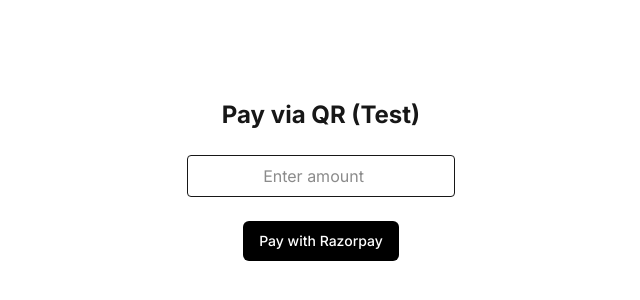
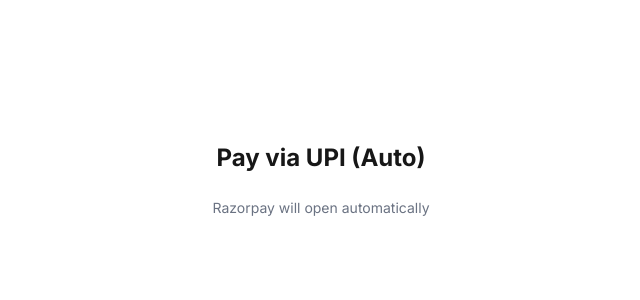
Before and after one commit to maruthu-05/cashless-payment, a Next.js app: page /payment/upi in a window 1280 px wide. Shown: the part 244-544 px from the top of the page, without its empty margins (319-959 px from the left). Built offline with nearby package versions, Linux system fonts and the light colour scheme.

Commit message:
Update page.tsx

```diff
--- a/src/app/payment/upi/page.tsx
+++ b/src/app/payment/upi/page.tsx
@@ -1,23 +1,24 @@
 "use client";
 
-import { useState } from "react";
+import { useEffect, useState } from "react";
 import Script from "next/script";
 import { Button } from "@/components/ui/button";
 
-export default function QRPayment() {
-  const [amount, setAmount] = useState("");
+export default function UpiPayment() {
+  const [amount, setAmount] = useState("100"); // default ₹100
+  const [isScriptLoaded, setIsScriptLoaded] = useState(false);
 
-  const handlePayment = async () => {
+  const handlePayment = () => {
     const amountInPaise = parseInt(amount) * 100;
 
     const options = {
-      key: process.env.NEXT_PUBLIC_RAZORPAY_KEY_ID,
+      key: process.env.NEXT_PUBLIC_RAZORPAY_KEY_ID!,
       amount: amountInPaise,
       currency: "INR",
       name: "CashlessPay",
-      description: "QR Code Payment",
+      description: "UPI Payment",
       image: "/favicon.ico",
-      handler: function (response: any) {
+      handler: function (response: { razorpay_payment_id: string }) {
         alert("✅ Payment successful\nPayment ID: " + response.razorpay_payment_id);
       },
       prefill: {
@@ -26,30 +27,33 @@
         contact: "9999999999",
       },
       notes: {
-        method: "qr",
+        method: "upi",
       },
       theme: {
-        color: "#000000",
+        color: "#0f172a",
       },
     };
 
-    const rzp = new (window as any).Razorpay(options);
-    rzp.open();
+    const razorpay = new (window as any).Razorpay(options);
+    razorpay.open();
   };
+
+  useEffect(() => {
+    if (isScriptLoaded) {
+      handlePayment(); // auto-trigger Razorpay
+    }
+  }, [isScriptLoaded]);
 
   return (
     <div className="min-h-screen flex flex-col items-center justify-center gap-6 p-4">
-      <Script src="https://checkout.razorpay.com/v1/checkout.js" />
-      <h1 className="text-2xl font-bold">Pay via QR (Test)</h1>
+      <Script
+        src="https://checkout.razorpay.com/v1/checkout.js"
+        onLoad={() => setIsScriptLoaded(true)}
+        onError={() => alert("❌ Failed to load Razorpay SDK")}
+      />
 
-      <input
-        type="number"
-        value={amount}
-        onChange={(e) => setAmount(e.target.value)}
-        placeholder="Enter amount"
-        className="border px-4 py-2 rounded text-center"
-      />
-      <Button onClick={handlePayment}>Pay with Razorpay</Button>
+      <h1 className="text-2xl font-bold">Pay via UPI (Auto)</h1>
+      <p className="text-sm text-gray-500">Razorpay will open automatically</p>
     </div>
   );
 }
```
